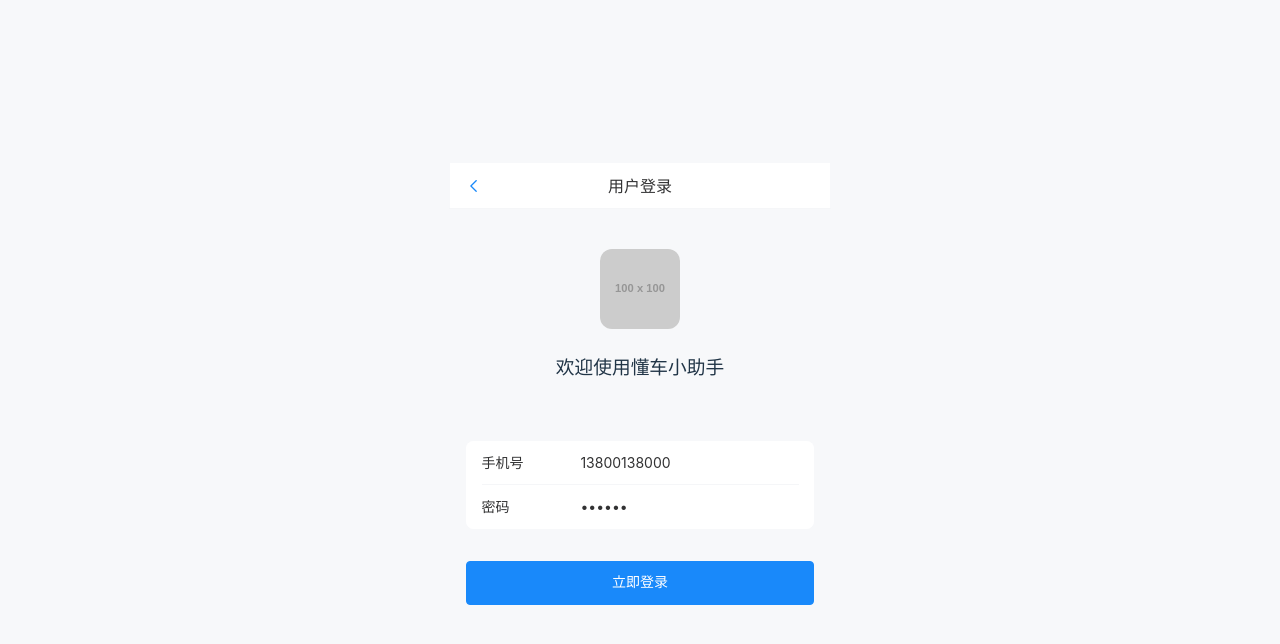
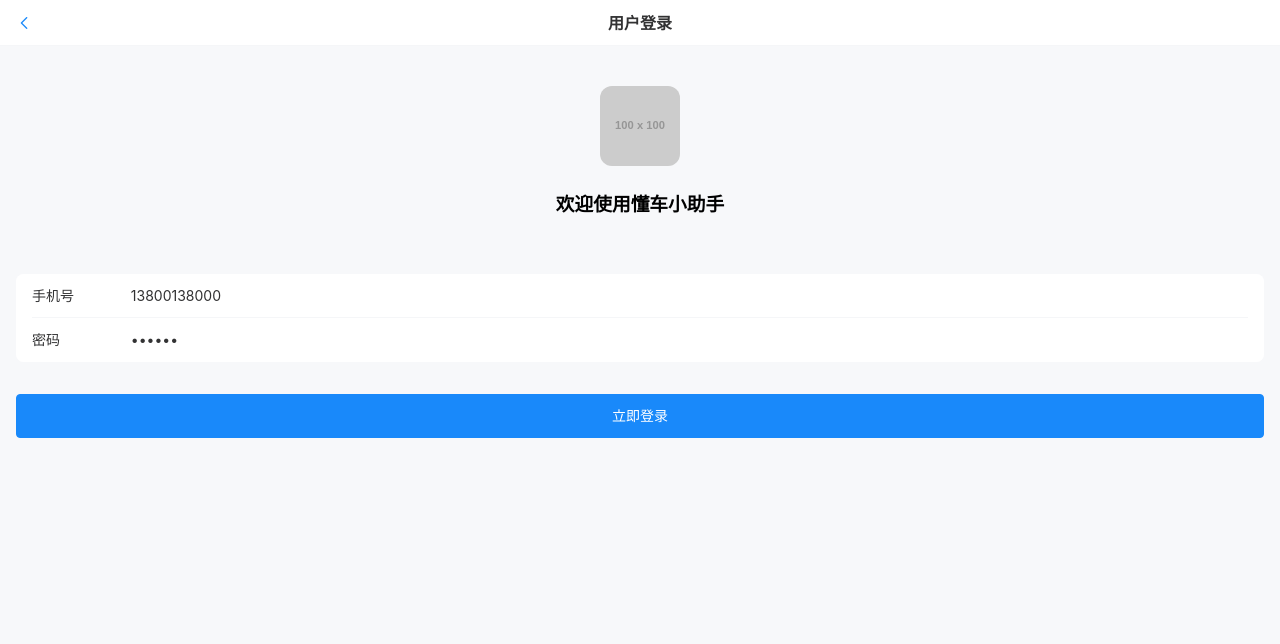
Before and after one commit to liyongjianok/car-web, a Vue app: page /login in a window 1280 px wide. Shown: the top 644 px of the page. Built offline with nearby package versions, Linux system fonts and the light colour scheme.

Commit message:
feat: 选车样式优化

```diff
--- a/src/style.css
+++ b/src/style.css
@@ -1,79 +1,18 @@
-:root {
-  font-family: system-ui, Avenir, Helvetica, Arial, sans-serif;
-  line-height: 1.5;
-  font-weight: 400;
-
-  color-scheme: light dark;
-  color: rgba(255, 255, 255, 0.87);
-  background-color: #242424;
-
-  font-synthesis: none;
-  text-rendering: optimizeLegibility;
+/* 彻底清除 Vite 默认的居中和内边距 */
+html,
+body,
+#app {
+  margin: 0;
+  padding: 0;
+  width: 100%;
+  height: 100%;
+  text-align: left;
+  background-color: #f7f8fa;
+  /* 优化移动端点击高亮和字体平滑 */
+  -webkit-tap-highlight-color: transparent;
   -webkit-font-smoothing: antialiased;
-  -moz-osx-font-smoothing: grayscale;
 }
 
-a {
-  font-weight: 500;
-  color: #646cff;
-  text-decoration: inherit;
+* {
+  box-sizing: border-box;
 }
-a:hover {
-  color: #535bf2;
-}
-
-body {
-  margin: 0;
-  display: flex;
-  place-items: center;
-  min-width: 320px;
-  min-height: 100vh;
-}
-
-h1 {
-  font-size: 3.2em;
-  line-height: 1.1;
-}
-
-button {
-  border-radius: 8px;
-  border: 1px solid transparent;
-  padding: 0.6em 1.2em;
-  font-size: 1em;
-  font-weight: 500;
-  font-family: inherit;
-  background-color: #1a1a1a;
-  cursor: pointer;
-  transition: border-color 0.25s;
-}
-button:hover {
-  border-color: #646cff;
-}
-button:focus,
-button:focus-visible {
-  outline: 4px auto -webkit-focus-ring-color;
-}
-
-.card {
-  padding: 2em;
-}
-
-#app {
-  max-width: 1280px;
-  margin: 0 auto;
-  padding: 2rem;
-  text-align: center;
-}
-
-@media (prefers-color-scheme: light) {
-  :root {
-    color: #213547;
-    background-color: #ffffff;
-  }
-  a:hover {
-    color: #747bff;
-  }
-  button {
-    background-color: #f9f9f9;
-  }
-}
--- a/src/views/Category.vue
+++ b/src/views/Category.vue
@@ -1,37 +1,32 @@
 <template>
   <div class="category-page">
-    <van-nav-bar title="品牌选车" fixed placeholder />
+    <van-nav-bar title="品牌选车" fixed placeholder :border="false" class="nav-bar" />
 
-    <van-index-bar :index-list="indexList" sticky-offset-top="46" highlight-color="#ee0a24">
+    <van-index-bar
+      :index-list="indexList"
+      :sticky-offset-top="46"
+      highlight-color="#ee0a24"
+    >
       <div v-for="group in brandGroups" :key="group.initial">
-        <van-index-anchor :index="group.initial" class="custom-anchor" />
+        <van-index-anchor :index="group.initial" class="anchor-title" />
 
-        <van-cell
+        <div
           v-for="brand in group.list"
           :key="brand.id"
-          :title="brand.name"
-          is-link
-          center
-          size="large"
-          class="brand-card"
+          class="brand-row"
           @click="onBrandClick(brand)"
         >
-          <template #icon>
-            <div class="logo-wrapper">
-              <van-image
-                width="45"
-                height="45"
-                fit="contain"
-                :src="brand.logo"
-                lazy-load
-              />
-            </div>
-          </template>
-        </van-cell>
+          <van-image
+            class="brand-logo"
+            fit="contain"
+            :src="brand.logo"
+          />
+          <div class="brand-name van-hairline--bottom">{{ brand.name }}</div>
+        </div>
       </div>
     </van-index-bar>
 
-    <div class="footer-space"></div>
+    <div style="height: 60px;"></div>
   </div>
 </template>
 
@@ -41,7 +36,6 @@ import { useRouter } from 'vue-router'
 
 const router = useRouter()
 
-// 品牌数据列表
 const indexList = ref(['A', 'B', 'F', 'T'])
 const brandGroups = ref([
   {
@@ -76,52 +70,77 @@ const onBrandClick = (brand) => {
 
 <style scoped>
 .category-page {
-  background-color: #f7f8fa;
+  background-color: #fff;
+  width: 100%;
   min-height: 100vh;
 }
 
-/* 锚点样式：吸顶效果更明显 */
-.custom-anchor {
+.nav-bar {
+  background-color: #fff;
+}
+.nav-bar::after {
+  border-bottom: 1px solid #f2f3f5;
+}
+
+/* 锚点字母栏：浅灰色底，占满全宽 */
+.anchor-title {
   background-color: #f7f8fa;
-  color: #969799;
+  color: #323233;
+  font-weight: 600;
   font-size: 14px;
   line-height: 32px;
+  padding-left: 16px;
+  width: 100%;
 }
 
-/* 品牌卡片：撑满宽度，增加高度 */
-.brand-card {
-  padding: 16px;
-  margin-bottom: 1px; /* 细微线条分隔 */
+:deep(.van-index-anchor--sticky) {
+  background-color: rgba(247, 248, 250, 0.9) !important;
+  backdrop-filter: blur(8px);
 }
 
-.logo-wrapper {
-  width: 45px;
-  height: 45px;
-  background: #fff;
-  border-radius: 8px;
+/* 品牌行：Flex 布局，真正撑满左右边界 */
+.brand-row {
   display: flex;
   align-items: center;
-  justify-content: center;
-  margin-right: 16px;
-  /* 增加轻微投影，让 Logo 更有立体感 */
-  box-shadow: 0 2px 6px rgba(0,0,0,0.05);
+  width: 100%;
+  padding-left: 16px; /* 左侧留白 */
+  background-color: #fff;
 }
 
-/* 调整右侧索引字符间距，防止点击太挤 */
-:deep(.van-index-bar__index) {
-  padding: 4px 8px;
-  font-size: 12px;
-  line-height: 1.5;
+.brand-row:active {
+  background-color: #f2f3f5;
 }
 
-.footer-space {
-  height: 60px;
+/* Logo 固定大小 */
+.brand-logo {
+  width: 40px;
+  height: 40px;
+  margin-right: 16px;
+  flex-shrink: 0;
 }
 
-/* 品牌文字样式 */
-:deep(.van-cell__title) {
+/* 品牌名字占据剩余全宽，底部带极细分割线 */
+.brand-name {
+  flex: 1;
   font-size: 16px;
-  font-weight: 500;
   color: #323233;
+  padding: 16px 0; /* 控制行高 */
+  /* 让分割线不穿透到 Logo 下方 */
+}
+
+/* Vant 内置的极细下边框类 van-hairline--bottom 需要配合 position */
+.van-hairline--bottom::after {
+  border-bottom-color: #ebedf0;
+}
+
+/* 索引侧边栏，微调防止和右侧内容重叠 */
+:deep(.van-index-bar__sidebar) {
+  right: 0;
+  padding: 10px 4px;
+}
+:deep(.van-index-bar__index) {
+  padding: 2px 6px;
+  line-height: 16px;
+  font-size: 11px;
 }
 </style>
```
